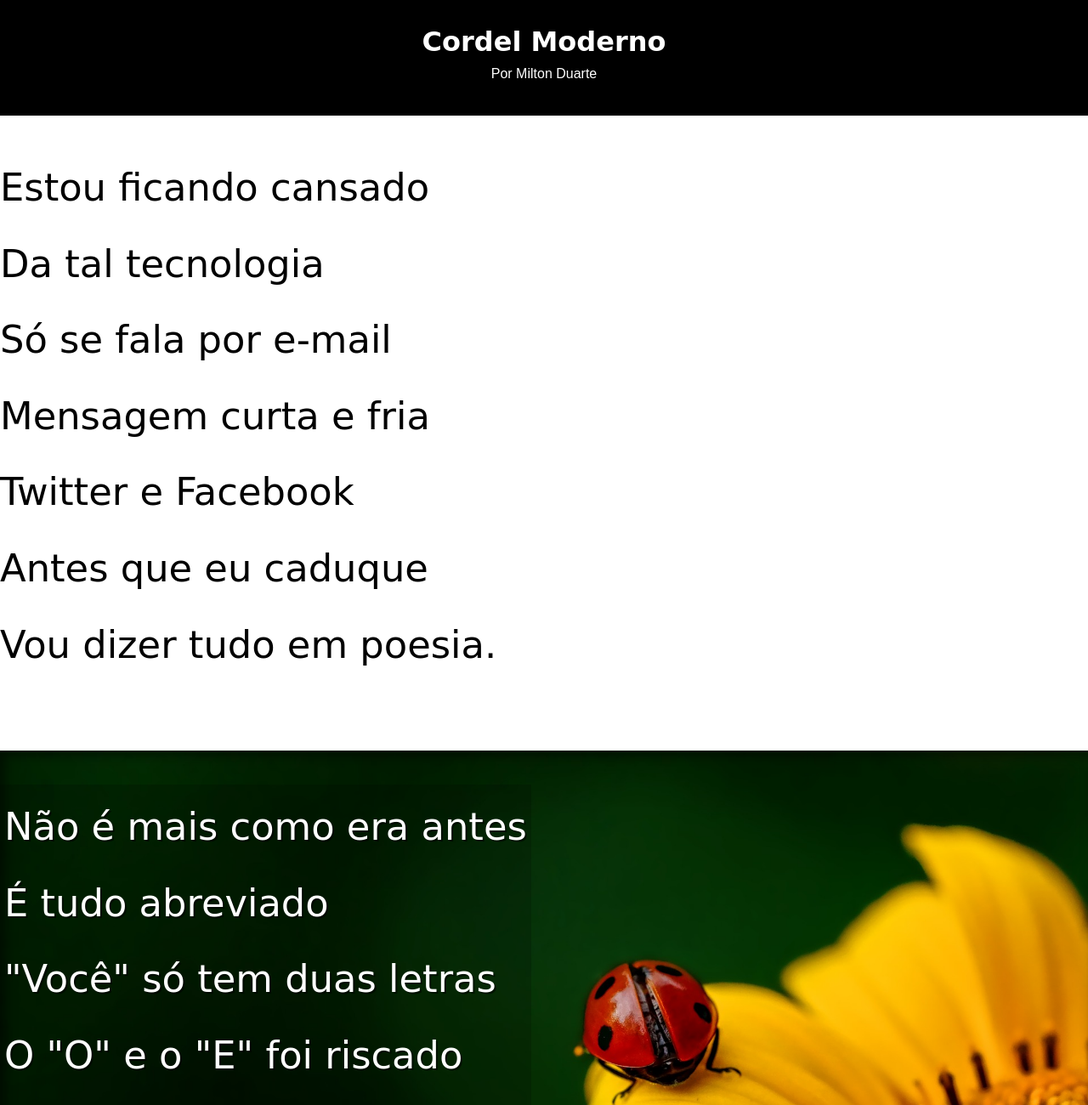
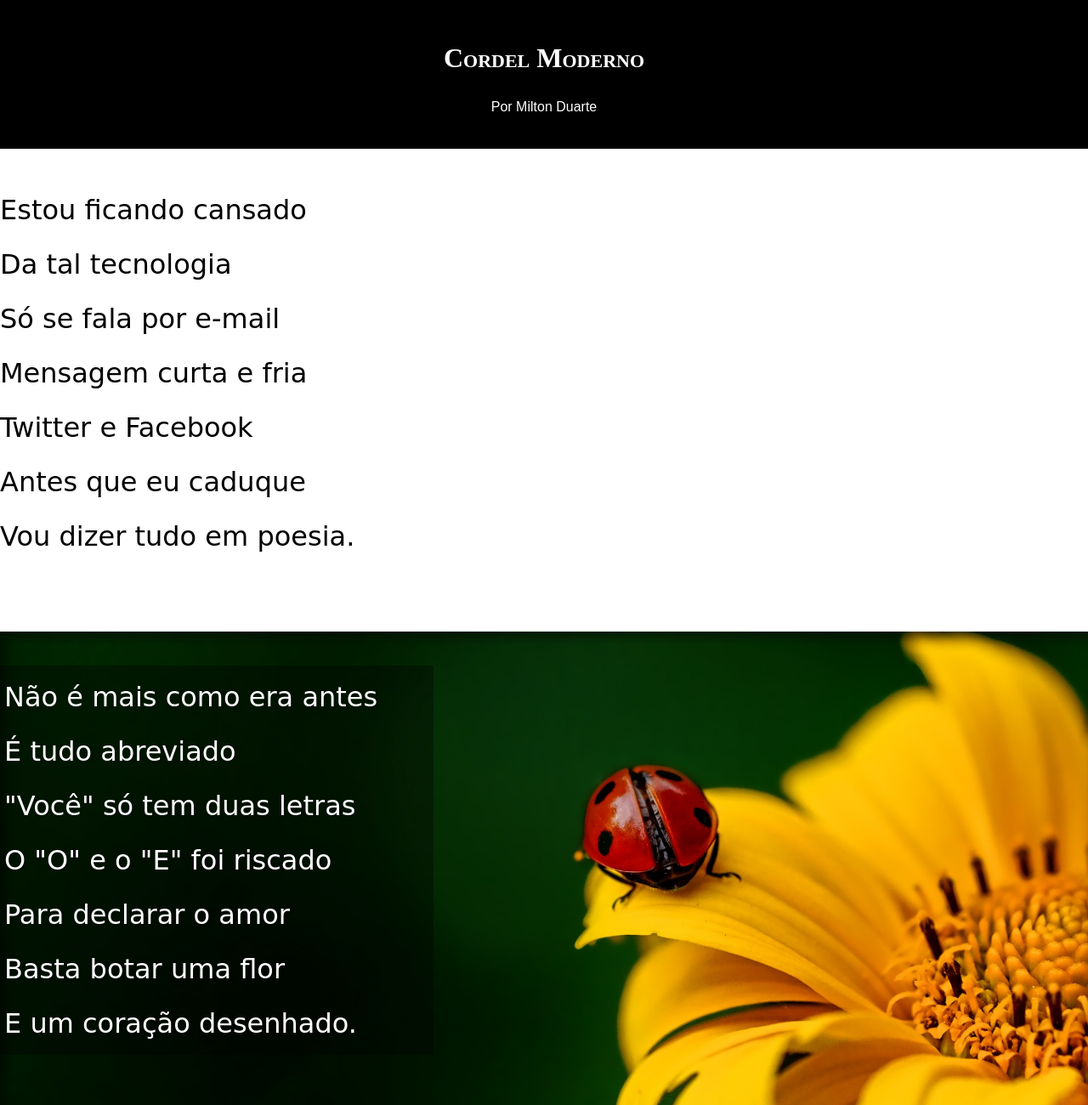
Before and after one commit to HigorChristian/projeto-cordel, a plain HTML site: page index.html in a window 1280 px wide. Shown: the part 20-1320 px from the top of the page at 85% size. Drawn offline with Linux system fonts and the light colour scheme.

Commit message:
projeto cordel

```diff
--- a/estilo/style.css
+++ b/estilo/style.css
@@ -8,6 +8,11 @@
 @font-face {
     font-family: 'Passion One', cursive;
     src: url(https://fonts.googleapis.com/css2?family=Passion+One:wght@700&display=swap);
+}
+
+html, body{
+    background-color: lightgray;
+    min-height: 100vh;
 }
 
 
@@ -28,18 +33,17 @@
 header{
     background-color: black;
     padding: 40px;
+    text-align: center;
 }
 
 
 header>h1{
-    font-family: var(--fonte-padrao);
+    font-variant: small-caps;
     color: white;
-    text-align: center;
-    margin: 10px;
+    margin: 30px;
 }
 
 header>p{
-    text-align: center;
     color: white;
     font-family:Arial, Helvetica, sans-serif;
 }
@@ -57,7 +61,7 @@ a:hover{
 main section{
     padding-top: 5vh;
     padding-bottom: 10vh;
-    font-size: 3.5vw;
+    font-size: 2.5vw;
     font-family: var(--fonte-texto);
     line-height: 2em;
 }
@@ -75,20 +79,24 @@ section.imagem{
 }
 
 section.imagem>p{
+    width: 500px;
     display: inline-block;
     padding: 5px;
-    background-color: #0000002b;
-    text-shadow: 2px 2px 0px rgba(0, 0, 0, 0.54);
+    background-color: #00000057;
+    text-shadow: 1px 1px 3px rgba(0, 0, 0, 0.357);
 }
 
 #img001{
     background-image: url(../imagens/background001.jpg);
     background-position: right center;
+    background-attachment: fixed;
 
 }
 
 #img002{
     background-image: url(../imagens/background002.jpg);
+    background-position: center center;
+    background-attachment: fixed;
 }
 
 footer{
--- a/index.html
+++ b/index.html
@@ -72,6 +72,7 @@
 
 
         <section class="imagem" id="img002">
+            <p>
                 Tenho saudade das cartas <br>
                 Escritas com a própria mão <br>
                 Mandava no mês de Junho <br>
@@ -79,11 +80,14 @@
                 Mas matava a saudade <br>
                 Era texto de verdade <br>
                 Nas linhas do coração. <br>
+            </p>
         </section>
 
 
 
-        <section class="normal">
+
+                <section class="normal
+                ">
                     <p>
                         Agora, escrevo e envio <br>
                         Chegando na mesma hora <br>
@@ -91,11 +95,11 @@
                         A pessoa foi embora <br>
                         Abriu outro aplicativo <br>
                         O mundo ficou cativo <br>
-                Da tecnologia do agora.
+                        Da tecnologia do agora. <br>
                     </p>
-        </section>
+<br>
+<br>
 
-        <section class="normal">
                     <p>
                         Felizmente, pra orar <br>
                         Não precisa de internet <br>
@@ -108,6 +112,7 @@
                 </section>
 
 
+
     </main>
 
     <footer>
```
Lines whose indentation alone changed are shown as unchanged.
